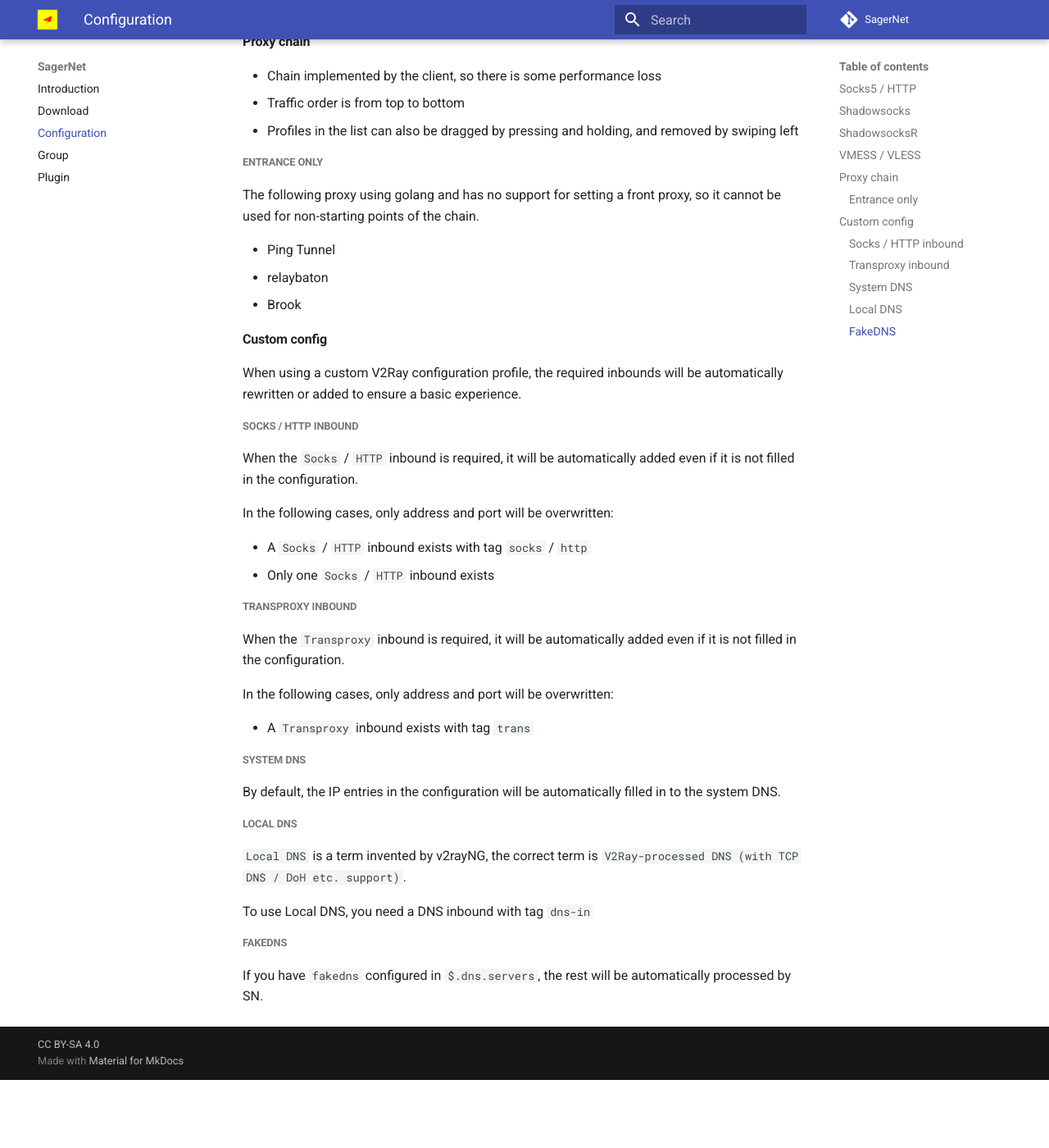
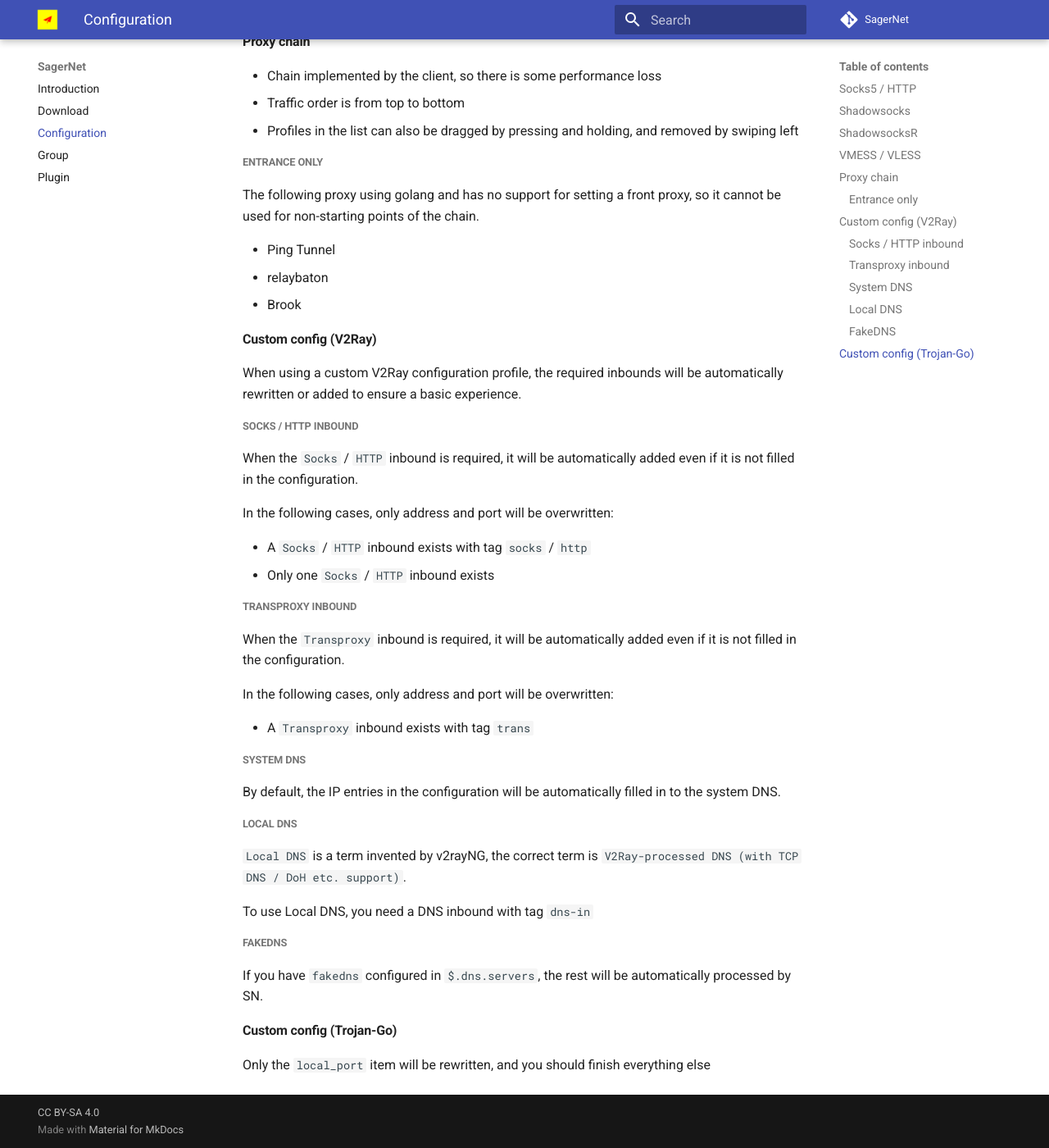
Before and after one commit to Okamisang/sagernet.fork, an MkDocs documentation site: the page built from docs/configuration.md, in a window 1280 px wide and 1400 px high, scrolled down 895 px. Shown: the whole window at 82% size. Built offline with MkDocs 1.6.1 and Material for MkDocs 9.7.7, drawn with Linux system fonts in a browser that asks for light colours; comment, search, counter and statistics services are not loaded; before the commit the page ends 2212 px from its top, so only the background shows below that.

```diff
--- a/docs/configuration.md
+++ b/docs/configuration.md
@@ -45,7 +45,7 @@ points of the chain.
 * relaybaton
 * Brook
 
-#### Custom config
+#### Custom config (V2Ray)
 
 When using a custom V2Ray configuration profile, the required inbounds will be automatically rewritten or added to ensure a basic experience.
 
@@ -79,3 +79,7 @@ To use Local DNS, you need a DNS inbound with tag `dns-in`
 ##### FakeDNS
 
 If you have `fakedns` configured in `$.dns.servers`, the rest will be automatically processed by SN.
+
+#### Custom config (Trojan-Go)
+
+Only the `local_port` item will be rewritten, and you should finish everything else
```
Also changed, not shown: docs/download.md (+2 -2 lines), docs/index.md (+8 -0 lines).
